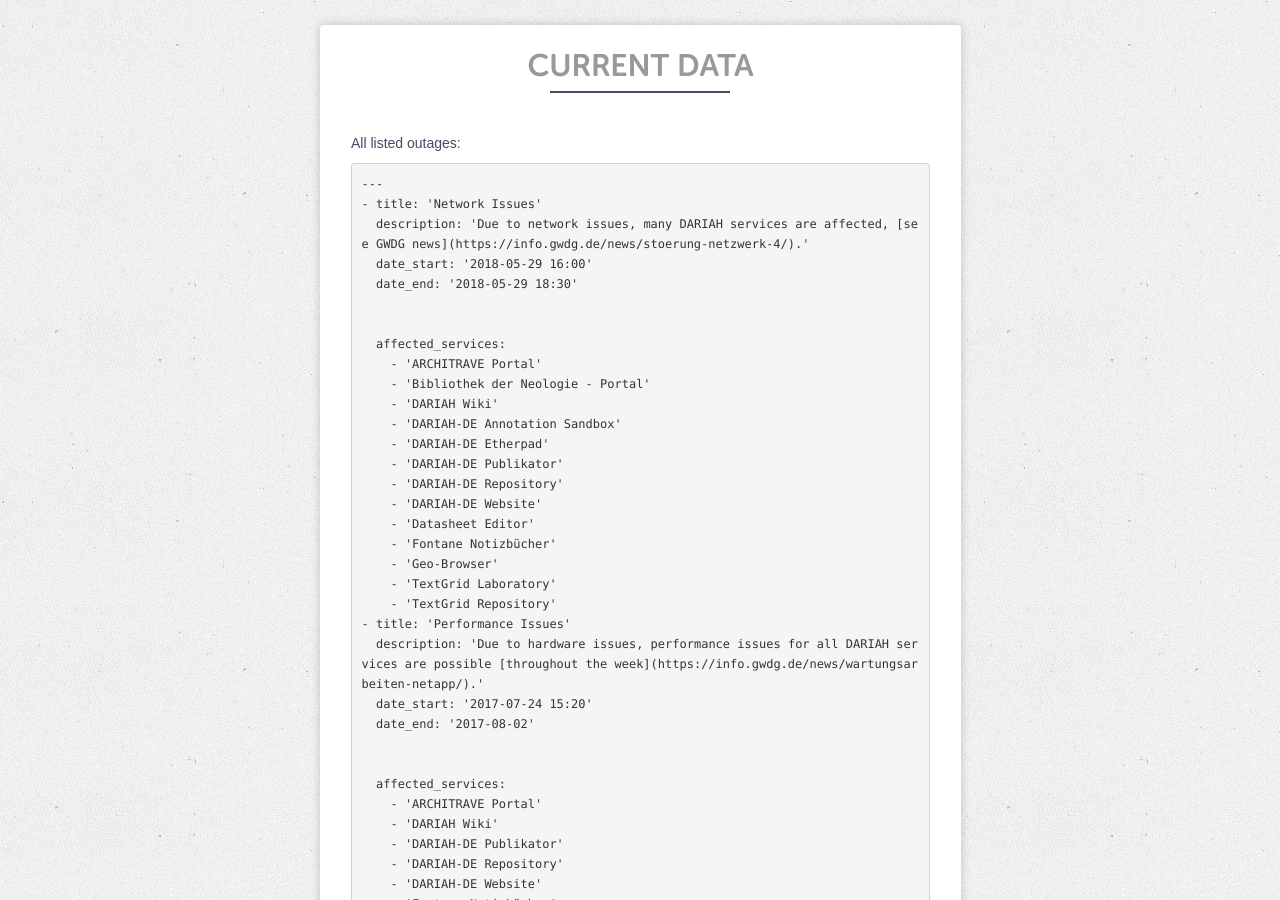
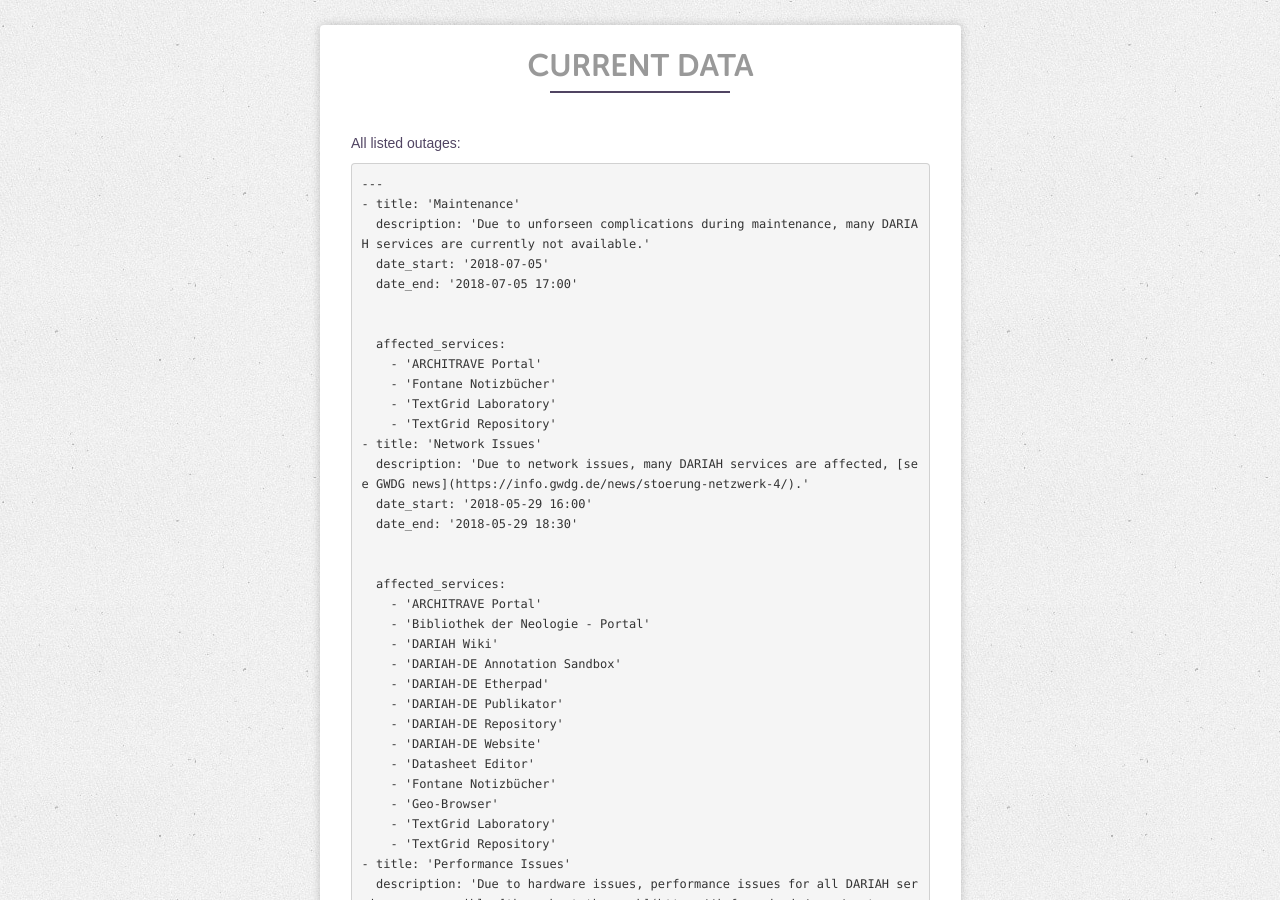
Before and after one commit to DARIAH-DE/status, a Jekyll site: the page built from currentdata.md, in a window 1280 px wide and 900 px high. Built offline with Jekyll 4.4.1, drawn with Linux system fonts in a browser that asks for light colours; our own code applies the rules of GitHub Pages for plain Markdown files.

Commit message:
tgauth outage on maintenance

```diff
--- a/_data/outages.yaml
+++ b/_data/outages.yaml
@@ -1,4 +1,10 @@
 ---
+- title: 'Maintenance'
+  description: 'Due to unforseen complications during maintenance, many DARIAH services are currently not available.'
+  date_start: '2018-07-05'
+  date_end: '2018-07-05 17:00'
+  affected:
+    - '/middlewares/tgauth'
 - title: 'Network Issues'
   description: 'Due to network issues, many DARIAH services are affected, [see GWDG news](https://info.gwdg.de/news/stoerung-netzwerk-4/).'
   date_start: '2018-05-29 16:00'
```
